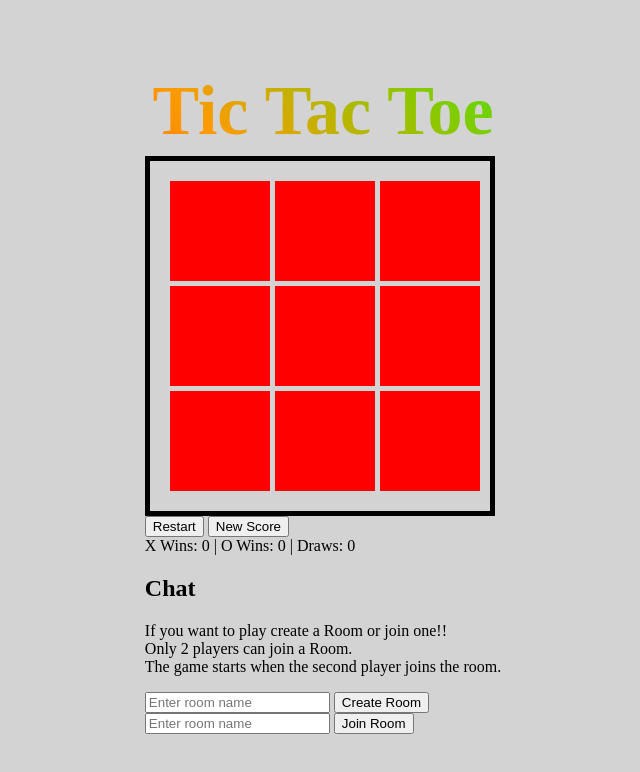
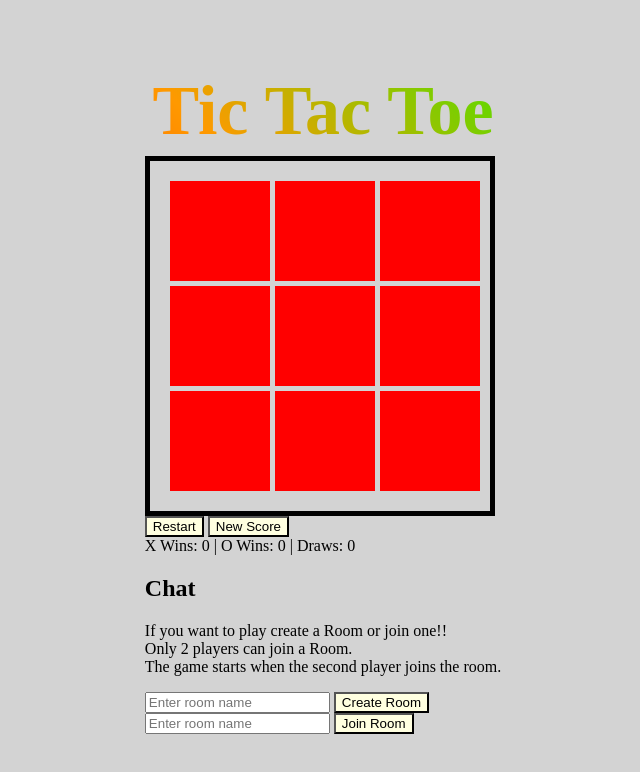
Before and after one commit to EduardoSE211/labwtstictactoe, a website: page public/index.html in a window 1280 px wide. Shown: the whole page, without its empty margins (317-957 px from the left). Drawn offline with nearby package versions, Linux system fonts and the light colour scheme; no server answers.

Commit message:
Add files via upload

```diff
--- a/public/style.css
+++ b/public/style.css
@@ -107,3 +107,17 @@ body{
 .cell:hover {
     transform: scale(1.1);
 }
+
+button{
+
+    background-color: lightyellow;
+    justify-content: center;
+    align-items: center;
+    cursor: pointer;
+
+}
+
+button:hover{
+    transform: scale(1.1);
+
+}
```
